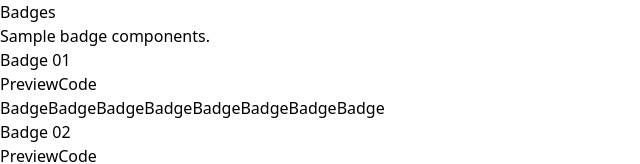
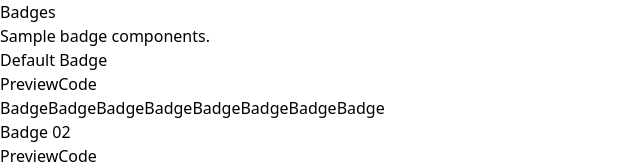
Before and after one commit to fwedwicc/fmUI, a React (Vite) app: page /component/badge in a window 1280 px wide. Shown: the top 164 px of the page, without its empty margins (0-640 px from the left). Built offline with nearby package versions, Linux system fonts and the light colour scheme.

Commit message:
Refactored the component overview page and separated the constant datas

```diff
--- /dev/null
+++ b/src/components/constants/index.js
@@ -0,0 +1,23 @@
+import Badges01, { codeSnippet as badges01CodeSnippet } from '../../components/application-ui/elements/badges/Badges01';
+import Badges02, { codeSnippet as badges02CodeSnippet } from '../../components/application-ui/elements/badges/Badges02';
+import Badges03, { codeSnippet as badges03CodeSnippet } from '../../components/application-ui/elements/badges/Badges03';
+import Buttons01, { codeSnippet as buttonsCodeSnippet } from '../../components/application-ui/elements/buttons/Buttons01';
+
+export const componentData = {
+  badge: {
+    title: 'Badges',
+    description: 'Sample badge components.',
+    tabs: [
+      { component: Badges01, codeSnippet: badges01CodeSnippet, label: 'Default Badge' },
+      { component: Badges02, codeSnippet: badges02CodeSnippet, label: 'Badge 02' },
+      { component: Badges03, codeSnippet: badges03CodeSnippet, label: 'Badge 03' }
+    ]
+  },
+  button: {
+    title: 'Buttons',
+    description: 'Sample button component.',
+    tabs: [
+      { component: Buttons01, codeSnippet: buttonsCodeSnippet, label: 'Button 01' }
+    ]
+  }
+};
--- a/src/pages/ComponentOverview.jsx
+++ b/src/pages/ComponentOverview.jsx
@@ -1,44 +1,11 @@
 import React from 'react';
 import { useParams } from 'react-router-dom';
 import { Tab } from '../components';
-import Badges01, { codeSnippet as badges01CodeSnippet } from '../components/application-ui/elements/badges/Badges01';
-import Badges02, { codeSnippet as badges02CodeSnippet } from '../components/application-ui/elements/badges/Badges02';
-import Badges03, { codeSnippet as badges03CodeSnippet } from '../components/application-ui/elements/badges/Badges03';
-import Buttons01, { codeSnippet as buttonsCodeSnippet } from '../components/application-ui/elements/buttons/Buttons01';
+import { componentData } from '../components/constants';
 
 const ComponentOverview = () => {
   const { type } = useParams();
-
-  const getComponentData = (type) => {
-    switch (type) {
-      case 'badge':
-        return {
-          title: 'Badges',
-          description: 'Sample badge components.',
-          tabs: [
-            { previewContent: <Badges01 />, codeSnippet: badges01CodeSnippet, label: 'Badge 01' },
-            { previewContent: <Badges02 />, codeSnippet: badges02CodeSnippet, label: 'Badge 02' },
-            { previewContent: <Badges03 />, codeSnippet: badges03CodeSnippet, label: 'Badge 03' }
-          ]
-        };
-      case 'button':
-        return {
-          title: 'Buttons',
-          description: 'Sample button component.',
-          tabs: [
-            { previewContent: <Buttons01 />, codeSnippet: buttonsCodeSnippet, label: 'Button 01' }
-          ]
-        };
-      default:
-        return {
-          title: 'Unknown Component',
-          description: 'No component found for this type.',
-          tabs: []
-        };
-    }
-  };
-
-  const { title, description, tabs } = getComponentData(type);
+  const { title, description, tabs } = componentData[type] || { title: 'Unknown Component', description: 'No component found for this type.', tabs: [] };
 
   return (
     <div>
@@ -46,9 +13,9 @@ const ComponentOverview = () => {
       <p className='text-gray-800'>{description}</p>
       {tabs.map((tab, index) => (
         <div key={index} className='mb-8'>
-          <h2 className='text-[3rem] leading-none text-gray-600 font-bold'>{tab.label}</h2>
+          <h2 className='text-[2.5rem] leading-none text-gray-600 font-bold'>{tab.label}</h2>
           <Tab
-            previewContent={tab.previewContent}
+            previewContent={<tab.component />}
             codeSnippet={tab.codeSnippet}
           />
         </div>
```
